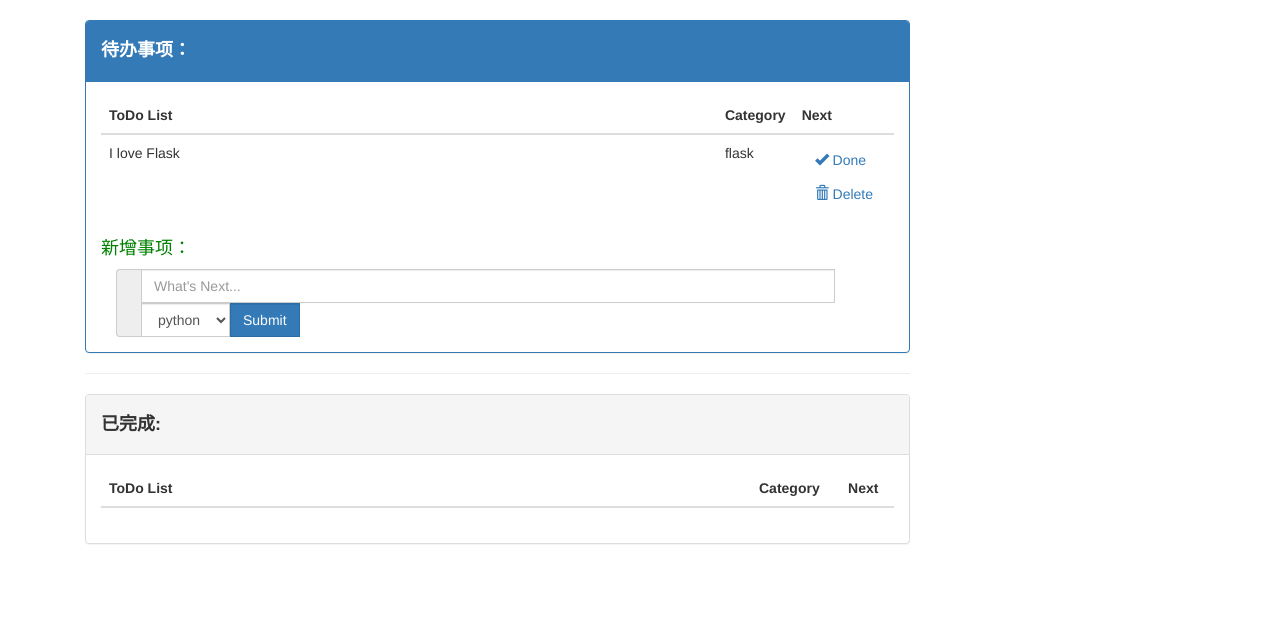
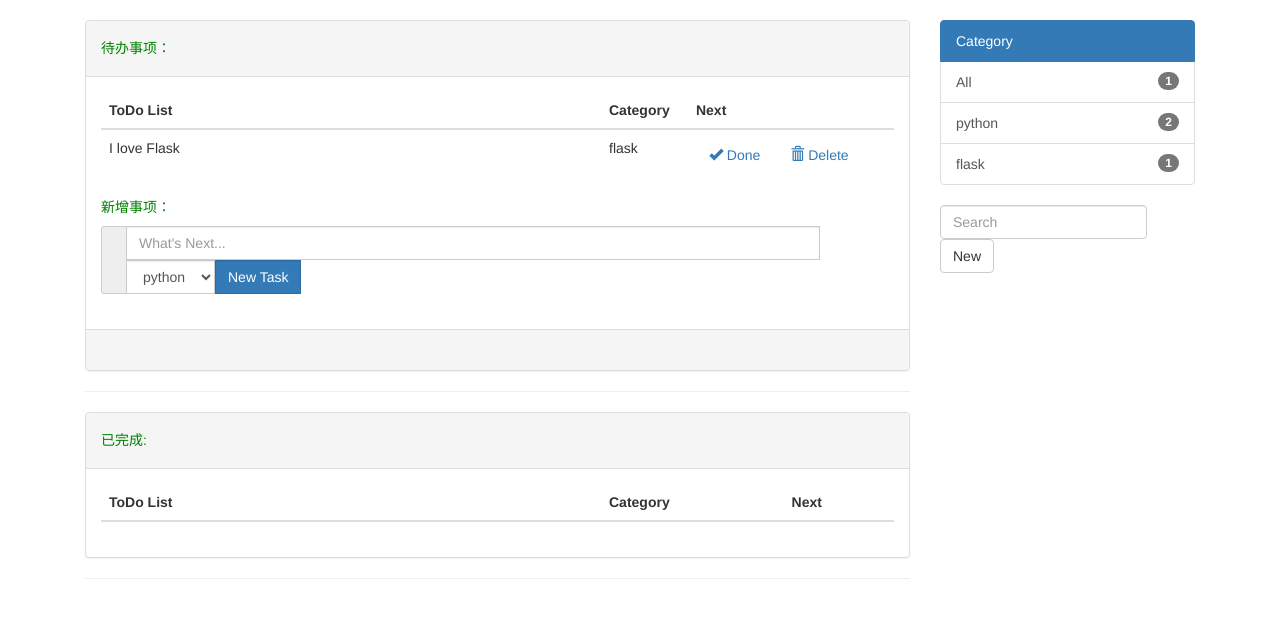
Before and after one commit to 8dspaces/iflask, a Flask app: page /todo/category/flask in a window 1280 px wide. Shown: the part 52-670 px from the top of the page. Run offline with Flask 2, Linux system fonts and the light colour scheme; data comes from the database, SQL or seed files in the repository; lists and menus that the app fills with data are empty; some libraries are stand-ins or nearby versions.

Commit message:
Update index.html

```diff
--- a/todo/templates/index.html
+++ b/todo/templates/index.html
@@ -6,12 +6,12 @@
 
     <div class="todos">
 
-      <div class="panel panel-primary">
-      <div class="panel-heading"> <h4><strong>待办事项：</strong></h4></div>
+      <div class="panel panel-default">
+      <div class="panel-heading"> <h5 class="title">待办事项：</h5></div>
       <div class="panel-body">
       <table class = "table">
             <thead>
-                <tr><th width = "650px;">ToDo List</th><th>Category</th><th>Next</th></tr>
+                <tr><th width = "500px;">ToDo List</th><th>Category</th><th>Next</th></tr>
             </thead>
             <tbody>
                 {% for todo in todos %}
@@ -37,47 +37,10 @@
 
     <div class="newtodo">
         <div class="title">
-            <h4>新增事项：</h4>
+            <h5>新增事项：</h5>
         </div> <!--end title-->
 
-        <!--form  action = "/todo/new" method="Post">
-        <div class="col-lg-8">
-         <div class="form-group">
-         <div class="input-group">
-          <input type="text" name = "title" class="form-control" placeholder = "What's Next...">
-          <span class="input-group-btn">
-                    <select  name = "category">
-                            {% for category in categories%}
-                              <option>{{category.name}}</option>
-                            {% endfor %}
-                    </select>
-          </span>
-          <button class="form-control btn-primary" type="submit">New Task</button>
-        </div>
-         </div>
-    </div>
 
-
-            <div class="col-lg-8">
-                  <span class="input-group-btn" >
-                     <select  class="form-control" name = "category">
-                        {% for category in categories%}
-                          <option>{{category.name}}</option>
-                        {% endfor %}
-                      </select>
-                  </span>
-                <div class="input-group">
-
-                      <input type="text" name = "title" class="form-control" placeholder = "What's Next...">
-                      <span class="input-group-btn">
-                        <button class="form-control btn-primary" type="submit">New Task</button>
-                      </span>
-
-                </div>
-            </div>
-
-        </form-->
-        <div class="col-lg-10">
         <form class="form-inline" action = "/todo/new" method="Post">
             <div class="input-group">
                 <span class="input-group-addon"><i class="fa fa-male"></i></span>
@@ -92,25 +55,28 @@
                     </select>
                 </div>
                 <div class="form-group">
-                    <input class="form-control btn-primary" type="submit" text="New Task">
+                    <input class="form-control btn-primary" type="submit" value="New Task">
                 </div>
             </div>
         </form>
-        </div><!--end col-lg-10-->
-    </div><!--newtodo-->
+
+    </div>
     </div><!--panel-body-->
+    <br />
+    <div class="panel-footer"> <br /></div>
+
+
     </div><!--panel-->
-    </div>
+
 
     <hr />
-
     <div class="panel panel-default">
-        <div class="panel-heading"> <h4><strong>已完成: </strong></h4></div>
+        <div class="panel-heading"> <h5 class="title">已完成:</h5></div>
         <div class="panel-body">
             <div class="dones">
                 <table class = "table">
                     <thead>
-                        <tr><th width = "650px;">ToDo List</th><th>Category</th><th>Next</th></tr>
+                        <tr><th width = "500px;">ToDo List</th><th>Category</th><th>Next</th></tr>
                     </thead>
                     <tbody>
                         {% for todo in dones %}
@@ -129,4 +95,59 @@
         </div>
     </div>
 
+
+
+    </div><!--todos-->
+
+<hr />
+
+
 {% endblock %}
+
+{% block footer%}
+<div class="navbar-fixed-bottom">
+    <div class="container">
+    <footer>
+        <div class="row">
+                    <div class="col-lg-12">
+                                      &copy; 2014
+
+                                      <br>
+                                      Powered by
+                                      <a href="http://getbootstrap.com title="Bootstrap">Bootsrap</a>
+                       </div>
+        </div>
+    </footer>
+    </div>
+</div>
+
+{% endblock %}
+
+{% block sidebar %}
+    <!--ul class="nav nav-list">
+      <li class="nav-header">Category</li>
+      <li class="active"><a href="/index">All</a></li>
+      {% for category in categories%}
+        <li><a href="/todo/category/{{category.name}}">{{category.name}}</a></li>
+      {% endfor %}
+    </ul-->
+
+    <div class="list-group">
+      <a href="#" class="list-group-item active">
+        Category
+      </a>
+      <a href="/index" class="list-group-item">All<span class="badge">{{todos.__len__() + dones.__len__()}}</span></a>
+      {% for category in categories%}
+        <a href="/todo/category/{{category.name}}" class="list-group-item">{{category.name}}<span class="badge">{{category.todos.count()}}</span></a>
+      {% endfor %}
+
+    </div>
+    <div>
+      <form class="form-inline" action = "/todo/category/new" method="Post">
+            <div class="form-group">
+                <input type="text" name="name" class="form-control" placeholder="Search">
+            </div>
+            <button type="submit" class="btn btn-default">New</button>
+      </form>
+    </div>
+{% endblock %}
```
